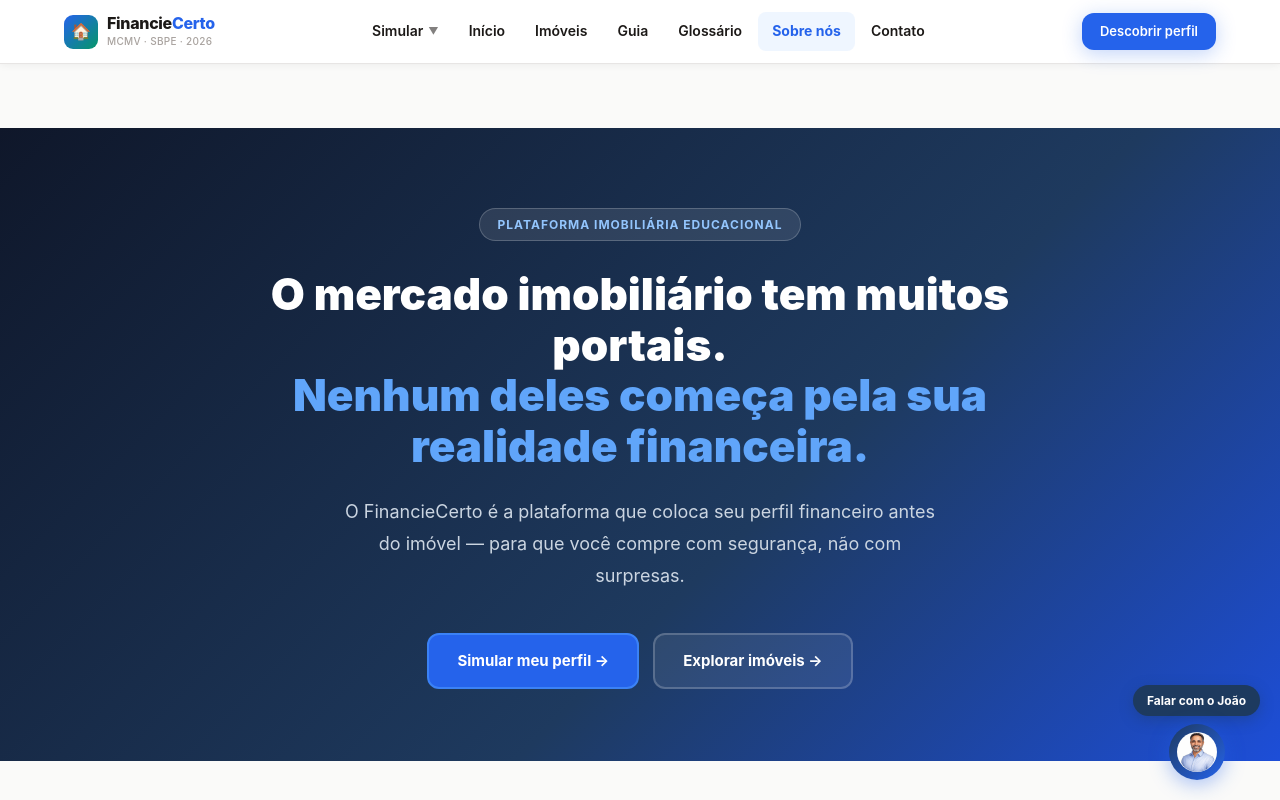
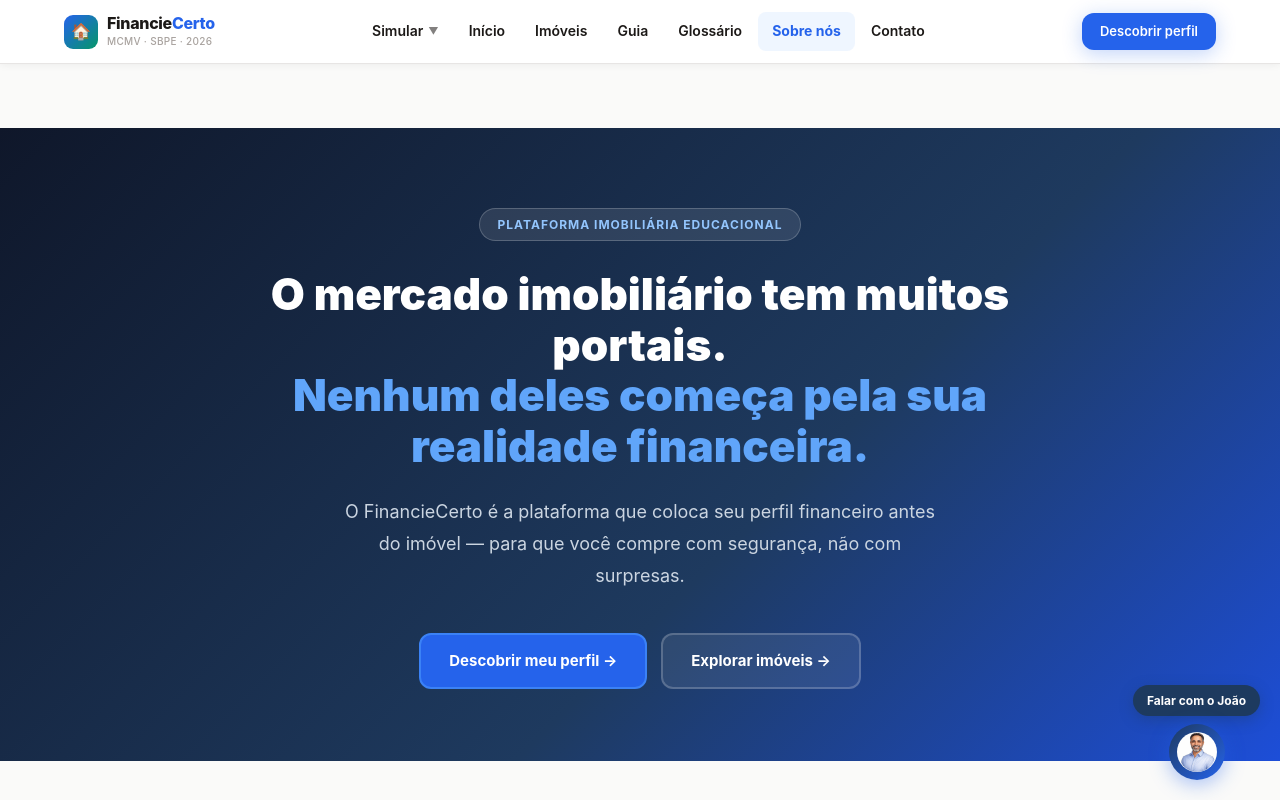
Before and after one commit to lucianomartim30-hue/financiecerto-next, a Next.js app: page /sobre in a window 1280 px wide. Shown: the top 800 px of the page. Built offline with nearby package versions, Linux system fonts and the light colour scheme.

Commit message:
fix(sobre): corrigir texto do botão hero para 'Descobrir meu perfil'

```diff
--- a/app/sobre/page.tsx
+++ b/app/sobre/page.tsx
@@ -62,7 +62,7 @@ export default function SobrePage() {
               fontSize: 15, fontWeight: 700, textDecoration: 'none',
               border: '2px solid #3b82f6',
             }}>
-              Simular meu perfil →
+              Descobrir meu perfil →
             </Link>
             <Link href="/imoveis" style={{
               background: 'rgba(255,255,255,0.08)', color: '#fff',
```
